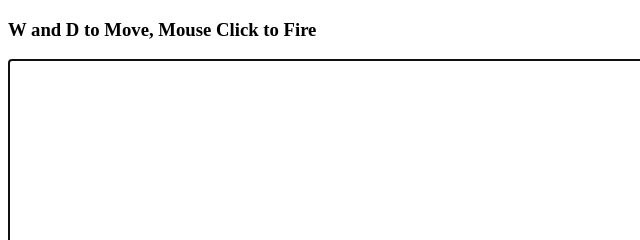
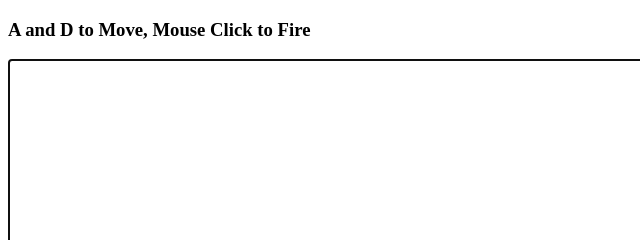
Before and after one commit to IAmMeers/Animation-Assignment, a plain HTML site: page index.html in a window 1280 px wide. Shown: the top 240 px of the page, 0-640 px from the left. Drawn offline with Linux system fonts and the light colour scheme.

Commit message:
Updated index AGAIN, I am tired wow

```diff
--- a/index.html
+++ b/index.html
@@ -15,7 +15,7 @@
     <script type="text/javascript" src="./main.js"></script>
 </head>
 <body>
-    <h3>W and D to Move, Mouse Click to Fire</h3>
+    <h3>A and D to Move, Mouse Click to Fire</h3>
     <canvas id="gameWorld" width="800" height="600"
     style="background-image: url();
     border: 1px solid black" tabindex="0"
```
